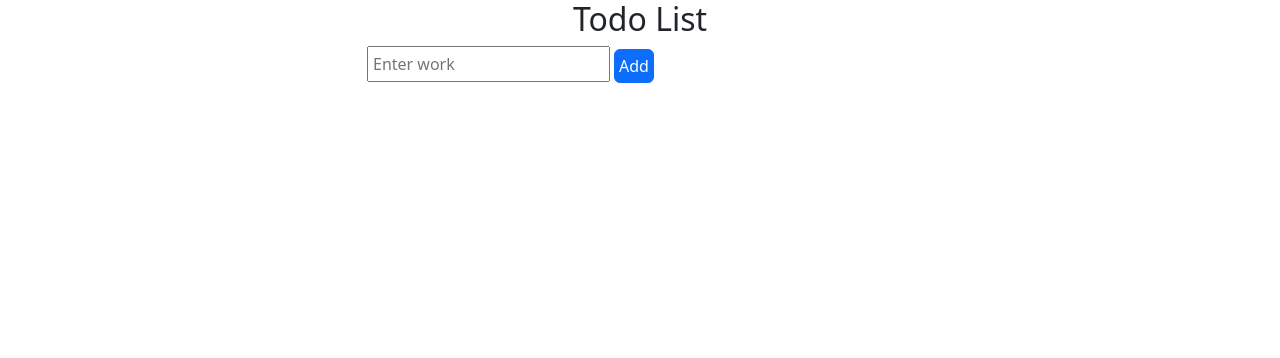
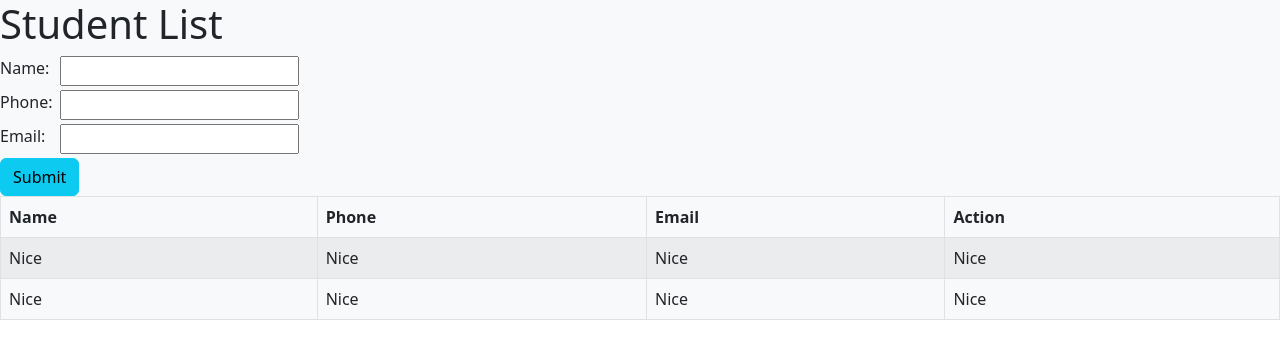
Before and after one commit to vanbeonhv/Reactjs-Practice, a React (Create React App) app: page / in a window 1280 px wide. Shown: the top 358 px of the page. Built offline with nearby package versions, Linux system fonts and the light colour scheme.

Commit message:
Update 4 files

```diff
--- a/package.json
+++ b/package.json
@@ -13,6 +13,7 @@
     "@testing-library/user-event": "^13.5.0",
     "bootstrap": "^5.2.0",
     "react": "^18.2.0",
+    "react-bootstrap": "^2.5.0",
     "react-dom": "^18.2.0",
     "react-icons": "^4.4.0",
     "react-scripts": "5.0.1",
--- /dev/null
+++ b/src/components/StudentManager/StudentManager.js
@@ -0,0 +1,90 @@
+import React, {Component} from 'react';
+import "bootstrap/dist/css/bootstrap.min.css";
+
+export default class StudentManager extends Component {
+    constructor(props) {
+        super(props);
+        this.state = {
+            studentList: [],
+            form: {
+                name: '',
+                phone: '',
+                email: '',
+            },
+            isValid: false,
+        }
+    }
+    handleChange = (e) => {
+        const {form} = this.state;
+        this.setState(state => {form[e.target.name] = e.target.value //Confused. Need to revisit!
+        return {form};
+        },
+        () => this.checkValidForm()); //Confused. Need to revisit!!
+    }
+    handleSubmit = () => {
+        const {studentList, form} = this.state;
+        studentList.push({name: form.name, phone: form.phone, email: form.email})
+        this.setState({studentList: studentList})
+    }
+    checkValidForm = () => {
+        const {name, phone, email} = this.state.form;
+        let value = name && phone && email;
+        this.setState({isValid: value});
+        console.log(this.state.isValid);
+    }
+    //  VALIDATE TIME!
+    render() {
+        return (
+            <div className='bg-light '>
+                <h1>Student List</h1>
+                <div className='d-flex my-1'>
+                    <p className='m-0' style={{width: '60px'}}>Name:</p>
+                    <input name='name' onChange={this.handleChange} type='text' maxLength='25'/>
+                </div>
+                <div className='d-flex my-1'>
+                    <p className='m-0' style={{width: '60px'}}>Phone:</p>
+                    <input name='phone' onChange={this.handleChange} type='number' maxLength='15'/>
+                </div>
+                <div className='d-flex my-1'>
+                    <p className='m-0' style={{width: '60px'}}>Email:</p>
+                    <input name='email' onChange={this.handleChange} type='email' maxLength='25'/>
+                </div>
+                <button className='btn btn-info shadow-none' onClick={this.handleSubmit}>
+                    Submit
+                </button>
+                <table className='table table-striped table-hover table-bordered'>
+                    <thead>
+                        <tr>
+                            <th>Name</th>
+                            <th>Phone</th>
+                            <th>Email</th>
+                            <th>Action</th>
+                        </tr>
+                    </thead>
+                    <tbody>
+                        {this.state.studentList.map((student, index) => (
+                            <tr key={index}>
+                                <td >{student.name}</td>
+                                <td >{student.phone}</td>
+                                <td >{student.email}</td>
+                                <td >some btns</td>
+                            </tr>
+                        ))}
+                        <tr>
+                            <td>Nice</td>
+                            <td>Nice</td>
+                            <td>Nice</td>
+                            <td>Nice</td>
+                        </tr>
+                        <tr>
+                            <td>Nice</td>
+                            <td>Nice</td>
+                            <td>Nice</td>
+                            <td>Nice</td>
+                        </tr>
+                    </tbody>
+                </table>
+            </div>
+        )
+    }
+}
--- a/src/index.js
+++ b/src/index.js
@@ -9,7 +9,8 @@ import "@fortawesome/fontawesome-free/css/all.min.css";
 import Cal from "./components/Cal/Cal";
 import ToDoList2 from "./components/ToDoApp2/ToDoList2";
 import ToDoList3 from "./components/ToDoApp2/ToDoList3";
+import StudentManager from './components/StudentManager/StudentManager';
 
 const container = document.getElementById("root");
 const root = createRoot(container);
-root.render(<ToDoList3 />);
+root.render(<StudentManager />);
```
Also changed, not shown: 1 other file (tests, documents, lock files or other folders).
